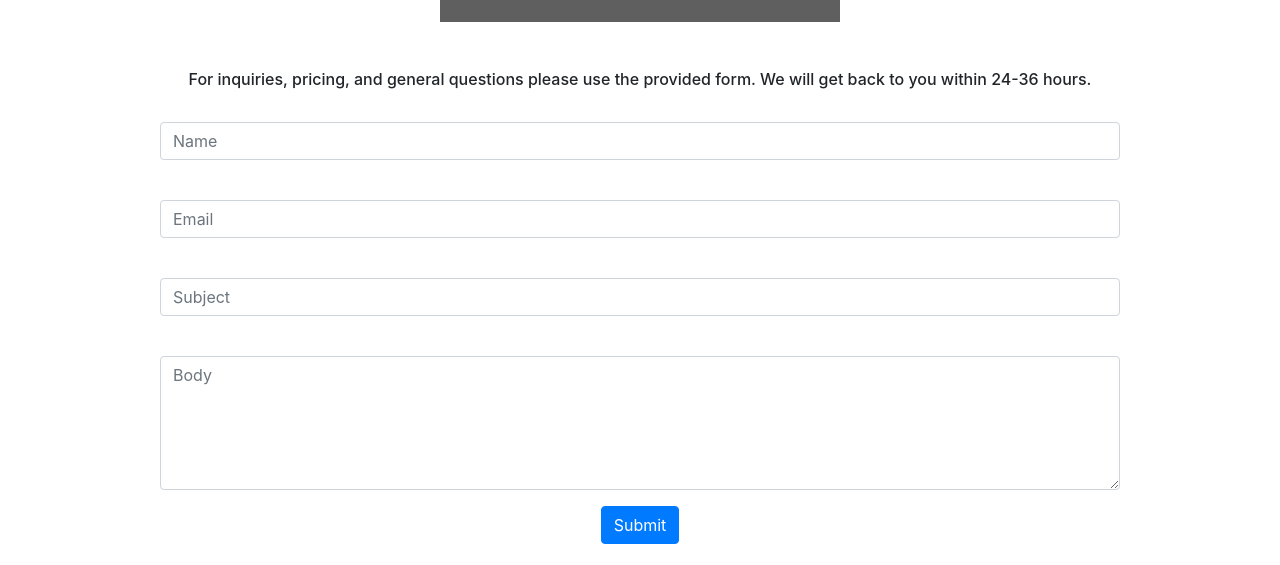
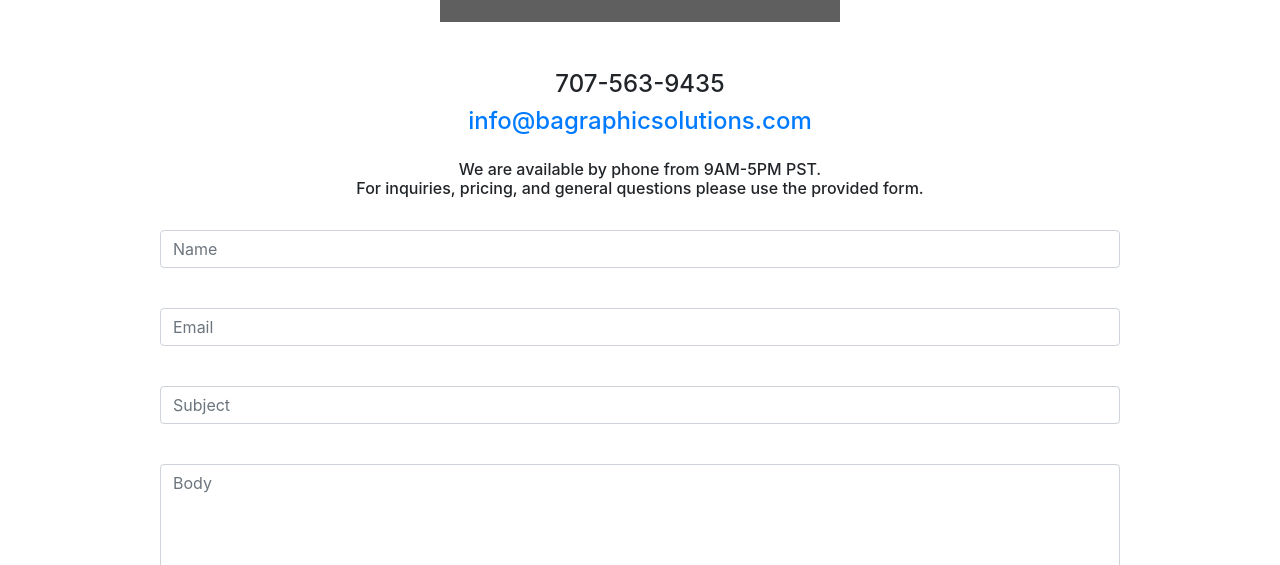
Before and after one commit to boris-gladkikh/bags, a React (Create React App) app: page /contact in a window 1280 px wide. Shown: the part 387-952 px from the top of the page. Built offline with nearby package versions, Linux system fonts and the light colour scheme; grey boxes are pictures that could not be loaded.

Commit message:
adjusted contact page css and added number

```diff
--- /dev/null
+++ b/src/Contact.css
@@ -0,0 +1,9 @@
+.contact-section a {
+  transition: 300ms all;
+
+}
+
+.contact-section a:hover {
+  text-decoration: none;
+  color: magenta;
+}
--- a/src/Contact.js
+++ b/src/Contact.js
@@ -1,25 +1,29 @@
-import React from 'react';
-import ContactForm from './ContactForm.js';
+import React from "react";
+import ContactForm from "./ContactForm.js";
 import oakland from "./img/sf-sunset.jpg";
+import './Contact.css';
 
-
-function Contact(){
-  return(
-    <div  className="App">
-        <div className="about-section">
+function Contact() {
+  return (
+    <div className="App">
+      <div className="about-section">
         <img className="about-pic" src={oakland} alt="sf market street"></img>
         <div className="about-header-text">
           <h1>REACH OUT ANYTIME.</h1>
         </div>
       </div>
-    <div className="my-5">
-    <h6 className="mt-4">
-      For inquiries, pricing, and general questions please use the provided form. We will get back to you within 24-36 hours.
-    </h6>
-    <ContactForm />
+      <div className="contact-section my-5">
+        <h4>707-563-9435</h4>
+        <h4><a href="mailto:info@bagraphicsolutions.com">info@bagraphicsolutions.com</a></h4>
+        <h6 className="mt-4">
+          We are available by phone from 9AM-5PM PST. <br />
+          For inquiries, pricing, and general questions please use the provided
+          form.
+        </h6>
+        <ContactForm />
+      </div>
     </div>
-    </div>
-  )
+  );
 }
 
-export default Contact
+export default Contact;
--- a/src/ContactForm.js
+++ b/src/ContactForm.js
@@ -67,7 +67,7 @@
         />
       </Form.Group>
 
-      <Button type="submit">Submit</Button>
+      <Button variant="secondary" type="submit">Submit</Button>
     </Form>
   );
 }
--- a/src/Footer.css
+++ b/src/Footer.css
@@ -4,10 +4,12 @@
 
 .footer-box a {
   color: cyan;
+  transition: 300ms all;
 }
 
 .footer-box a:hover {
   font-style: none;
   color: magenta;
+  text-decoration: none;
 
 }
```
